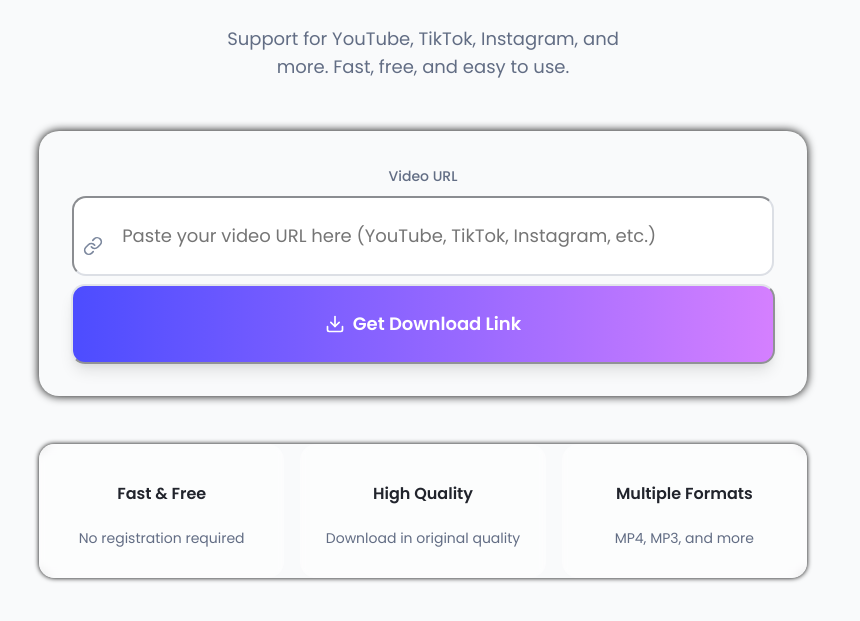
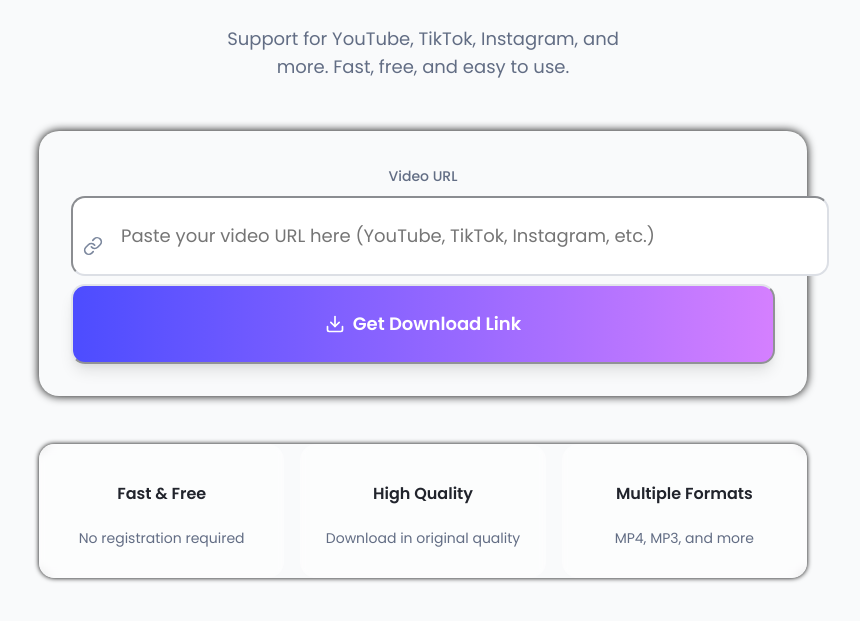
Before and after one commit to Parth0603/videoMiniApp, a website: page index.html in a window 1280 px wide. Shown: the part 215-836 px from the top of the page, without its empty margins (217-1077 px from the left). Drawn offline with Linux system fonts and the light colour scheme.

Commit message:
ho ja aaaaaaaaaaaaaaaa

```diff
--- a/index.html
+++ b/index.html
@@ -52,7 +52,7 @@
                   <path d="M14 11a5 5 0 0 0-7.54-.54l-3 3a5 5 0 0 0 7.07 7.07l1.71-1.71"></path>
                 </svg>
                 <input id="videoUrl" type="url"
-                  placeholder="Paste your video URL here (YouTube, TikTok, Instagram, etc.)" style="width: 92%;"
+                  placeholder="Paste your video URL here (YouTube, TikTok, Instagram, etc.)"
                   class="pl-12 py-6 text-lg border-2 border-gray-200 focus:border-primary transition-all duration-300 rounded-xl w-full">
 
               </div>
```
Also changed, not shown: script.js (line endings or trailing spaces).
